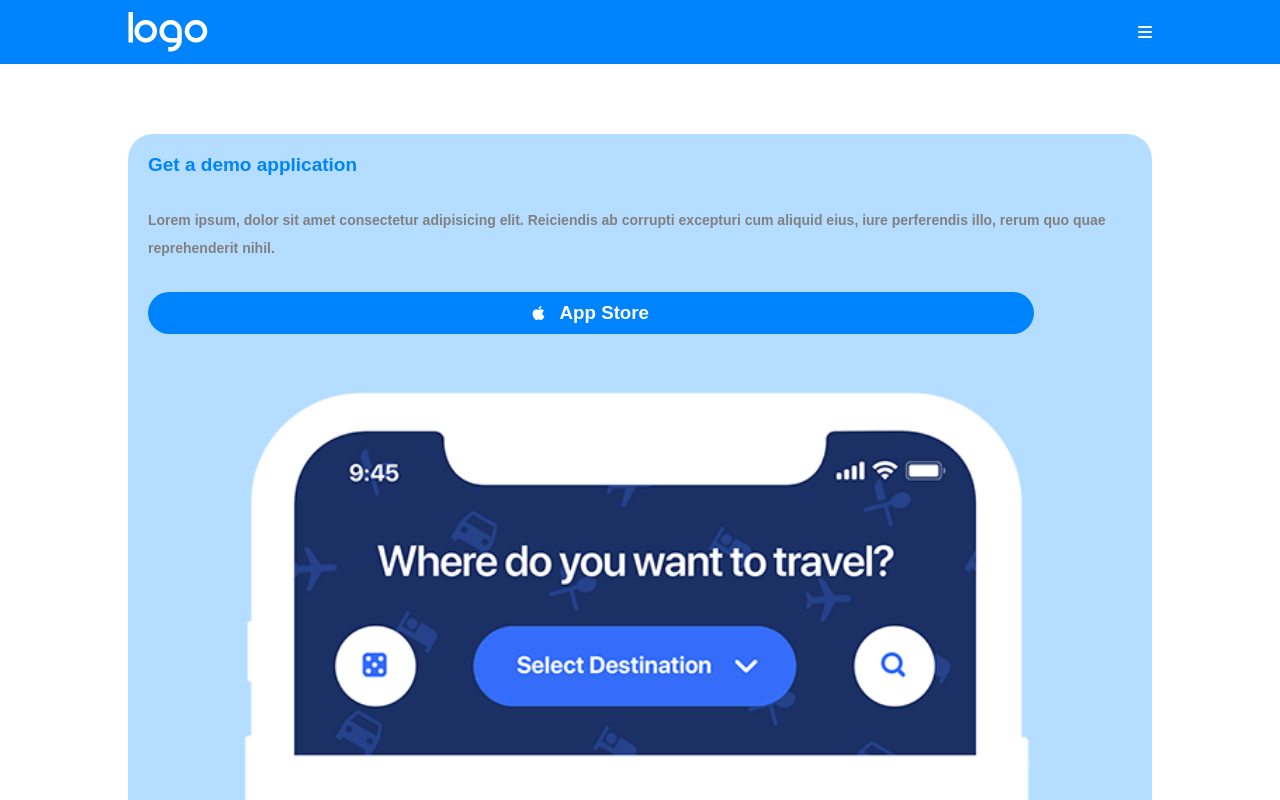
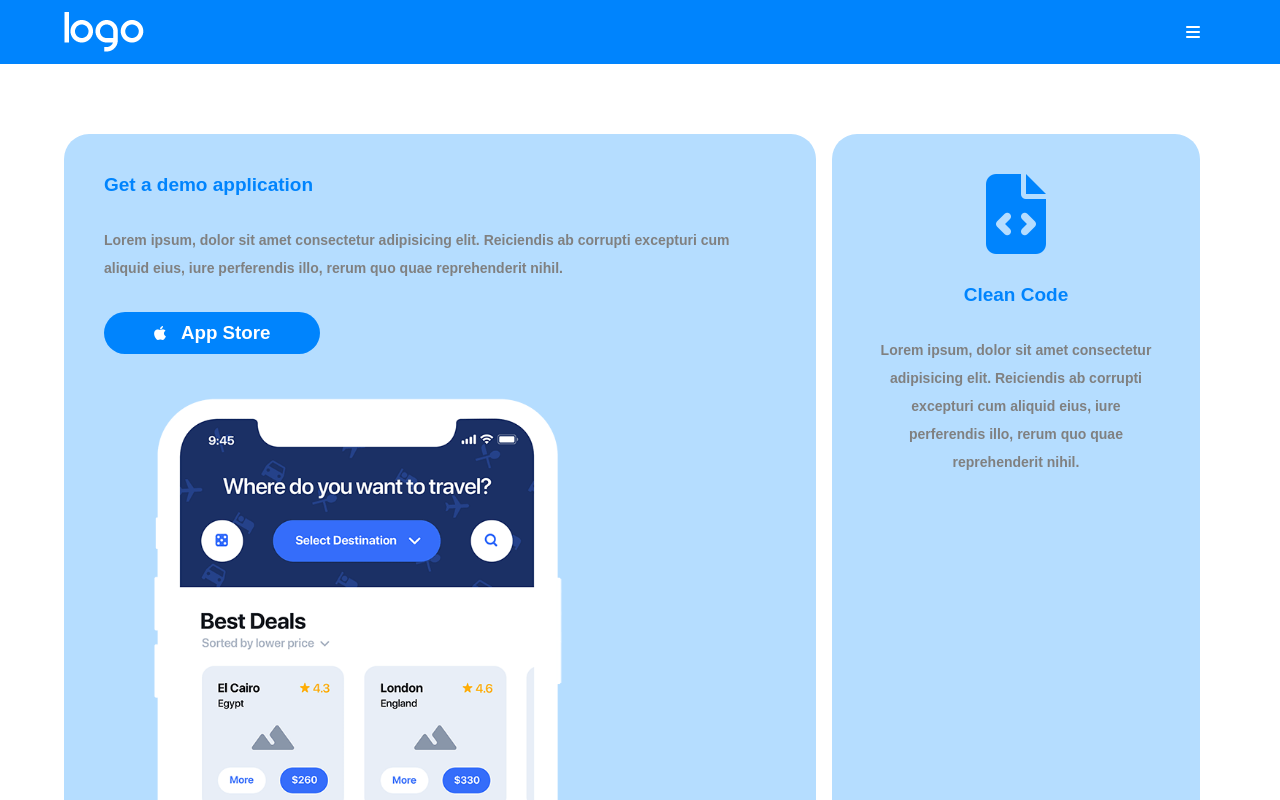
Before and after one commit to DarioGuastella/htmlcss-responsive-layout, a plain HTML site: page index.html in a window 1280 px wide. Shown: the top 800 px of the page. Drawn offline with Linux system fonts and the light colour scheme.

Commit message:
inizia responsive tablet

```diff
--- a/css/style.css
+++ b/css/style.css
@@ -41,11 +41,10 @@ h5 {
 .btn-blue {
     background-color: #0084FD;
     color: white;
-    padding: 10px 4px;
+    padding: 10px 50px;
     border-radius: 50px;
     margin-top: 30px;
     justify-content: center;
-    width: 90%;
 }
 
 .btn-violet {
@@ -146,3 +145,39 @@ FOOTER
 footer a {
     color: #9792E4;
 }
+
+/*************************** RESPONSIVE ***************************/
+
+/* TABLET */
+
+@media screen and (min-width: 768px) {
+
+    .header-container {
+        width: 90%;
+    }
+    .big-card {
+        width: calc(66.6666% - 16px);
+        margin-right: 16px;
+        margin-bottom: 16px;
+    }
+
+    .small-card {
+        width: calc(33.3333% - 16px);
+        margin-bottom: 16px;
+        margin-top: 0;
+        margin-right: 16px;
+
+    }
+
+
+
+    .cards-container {
+        flex-direction: row;
+        flex-wrap: wrap;
+        width: 90%;
+    }
+
+    .w-80 img {
+        max-width: 76%;
+    }
+}
--- a/css/utilities.css
+++ b/css/utilities.css
@@ -48,12 +48,15 @@ body {
 
 .m-20 {margin: 20px;}
 
+.mt-20{margin-top: 20px;}
 .mt-30{margin-top: 30px;}
 
+.my-a70{margin: 70px auto;}
 .my-a40{margin: 40px auto;}
 .my-a20{margin: 20px auto;}
 .my-20{margin: 20px 0;}
 
+.mb-n4{margin-bottom: -4px;}
 .mb-30{margin-bottom: 30px;}
 .mb-60{margin-bottom: 60px;}
 .mb-a20 {margin: 0 auto 20px auto;}
@@ -72,6 +75,7 @@ body {
 
 .p-20 {padding: 20px;}
 .p-30 {padding: 30px;}
+.p-40 {padding: 40px;}
 .p-50 {padding: 50px;}
 .py-20{padding: 20px 0 20px 0;}
 
@@ -81,6 +85,7 @@ body {
 .pb-100{padding-bottom: 100px;}
 
 .pr-5{padding-right: 5px;}
+.pr-16{padding-right: 16px;}
 
 /* COLORI DI SFONDO */
 
--- a/index.html
+++ b/index.html
@@ -10,9 +10,9 @@
 </head>
 <body>
     <header>
-        <div class="d-flex jcont-between align-icenter h-full w-80 m0a">
+        <div class="d-flex jcont-between align-icenter h-full w-80 m0a header-container">
             <img src="img/logo.png" alt="Logo">
-            <i class="fa-solid fa-bars" style="color: #ffffff;"></i>
+            <i class="fa-solid fa-bars pr-16" style="color: #ffffff;"></i>
         </div>
     </header>
 
@@ -20,32 +20,34 @@
         <!-- DEMO
          -->
         <section>
-            <div class="d-flex w-80 flex-col my-a40">
-                <div class="bg-lightblue mt-30 r-25 d-flex flex-col p-20 pb-0">
-                    <h2 class="t-blue mb-30">Get a demo application</h2>
-                    <p class="t-grey">Lorem ipsum, dolor sit amet consectetur adipisicing elit. Reiciendis ab corrupti excepturi cum aliquid eius, iure perferendis illo, rerum quo quae reprehenderit nihil.</p>
-                    <div class="btn-blue d-inflex align-icenter">
-                        <i class="fa-brands fa-apple" style="color: #ffffff;"></i><h3>App Store</h3>
+            <div class="d-flex w-80 flex-col my-a70 cards-container">
+                <div class="bg-lightblue big-card r-25 d-flex flex-col p-40 pb-0">
+                    <div class="mb-n4">
+                        <h2 class="t-blue mb-30">Get a demo application</h2>
+                        <p class="t-grey">Lorem ipsum, dolor sit amet consectetur adipisicing elit. Reiciendis ab corrupti excepturi cum aliquid eius, iure perferendis illo, rerum quo quae reprehenderit nihil.</p>
+                        <div class="btn-blue d-inflex align-icenter">
+                            <i class="fa-brands fa-apple" style="color: #ffffff;"></i><h3>App Store</h3>
+                        </div>
+                        <img class="mt-30" src="img/phone.png" alt="Phone">
                     </div>
-                    <img class="mt-30" src="img/phone.png" alt="Phone">
                 </div>
 
-                <div class="bg-lightblue mt-30 r-25 centered p-20">
+                <div class="bg-lightblue small-card mt-30 r-25 centered p-40">
                     <i class="fa-solid fa-file-code mb-30 f-80" style="color: #0084FD;"></i>
                     <h2 class="t-blue mb-30">Clean Code</h2>
                     <p class="t-grey centered ">Lorem ipsum, dolor sit amet consectetur adipisicing elit. Reiciendis ab corrupti excepturi cum aliquid eius, iure perferendis illo, rerum quo quae reprehenderit nihil.</p>
                 </div>
-                <div class="bg-lightblue mt-30 r-25 centered p-20">
+                <div class="bg-lightblue small-card mt-30 r-25 centered p-40">
                     <i class="fa-solid fa-compass-drafting mb-30 f-80" style="color: #0084FD;"></i>
                     <h2 class="t-blue mb-30">Web Design</h2>
                     <p class="t-grey centered ">Lorem ipsum, dolor sit amet consectetur adipisicing elit. Reiciendis ab corrupti excepturi cum aliquid eius, iure perferendis illo, rerum quo quae reprehenderit nihil.</p>
                 </div>
-                <div class="bg-lightblue mt-30 r-25 centered p-20">
+                <div class="bg-lightblue small-card mt-30 r-25 centered p-40">
                     <i class="fa-solid fa-laptop-code mb-30 f-80" style="color: #0084FD;"></i>
                     <h2 class="t-blue mb-30">Developement</h2>
                     <p class="t-grey centered ">Lorem ipsum, dolor sit amet consectetur adipisicing elit. Reiciendis ab corrupti excepturi cum aliquid eius, iure perferendis illo, rerum quo quae reprehenderit nihil.</p>
                 </div>
-                <div class="bg-lightblue mt-30 r-25 centered p-20 mb-30">
+                <div class="bg-lightblue small-card mt-30 r-25 centered p-40 mb-30">
                     <i class="fa-solid fa-bullhorn mb-30 f-80" style="color: #0084FD;"></i>
                     <h2 class="t-blue mb-30">Branding</h2>
                     <p class="t-grey centered ">Lorem ipsum, dolor sit amet consectetur adipisicing elit. Reiciendis ab corrupti excepturi cum aliquid eius, iure perferendis illo, rerum quo quae reprehenderit nihil.</p>
```
